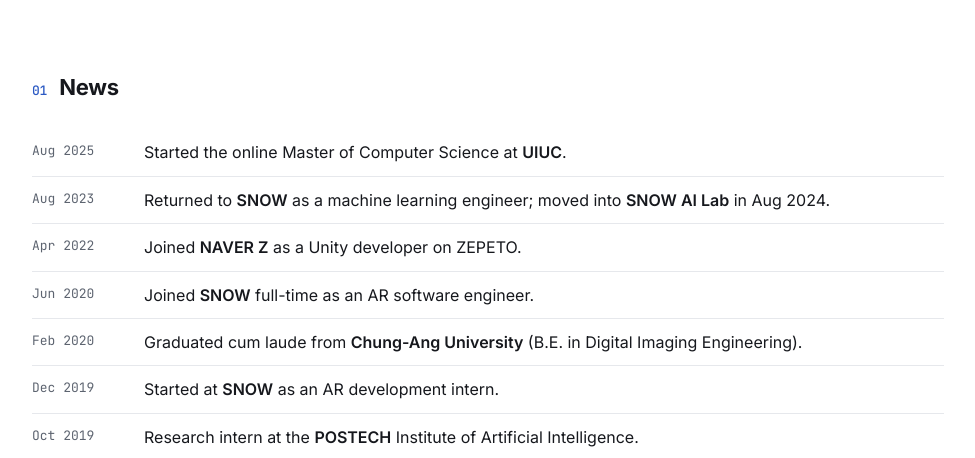
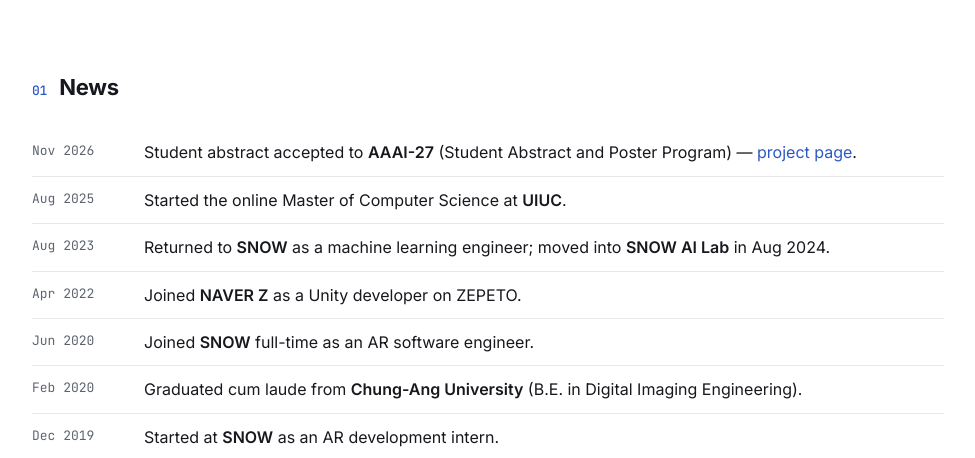
Before and after one commit to junekinns/junekinns.github.io, a plain HTML site: page index.html in a window 1280 px wide. Shown: the part 339-797 px from the top of the page, without its empty margins (152-1127 px from the left). Drawn offline with Linux system fonts and the light colour scheme.

Commit message:
News: AAAI-27 student abstract acceptance
Co-Authored-By: Claude Opus 5.5 <noreply@anthropic.com>

```diff
--- a/index.html
+++ b/index.html
@@ -47,11 +47,12 @@
   </header>
 
   <!-- ============ NEWS ============
-       Career and education milestones only, newest first.
+       Career, education and publication milestones only, newest first.
        One entry per move; no duplicate entries for the same transition. -->
   <section id="news">
     <h2><span class="num">01</span>News</h2>
     <ul class="news">
+      <li><time>Nov 2026</time><span>Student abstract accepted to <b>AAAI-27</b> (Student Abstract and Poster Program) — <a href="distance-in-disguise/">project page</a>.</span></li>
       <li><time>Aug 2025</time><span>Started the online Master of Computer Science at <b>UIUC</b>.</span></li>
       <li><time>Aug 2023</time><span>Returned to <b>SNOW</b> as a machine learning engineer; moved into <b>SNOW AI Lab</b> in Aug 2024.</span></li>
       <li><time>Apr 2022</time><span>Joined <b>NAVER Z</b> as a Unity developer on ZEPETO.</span></li>
```
